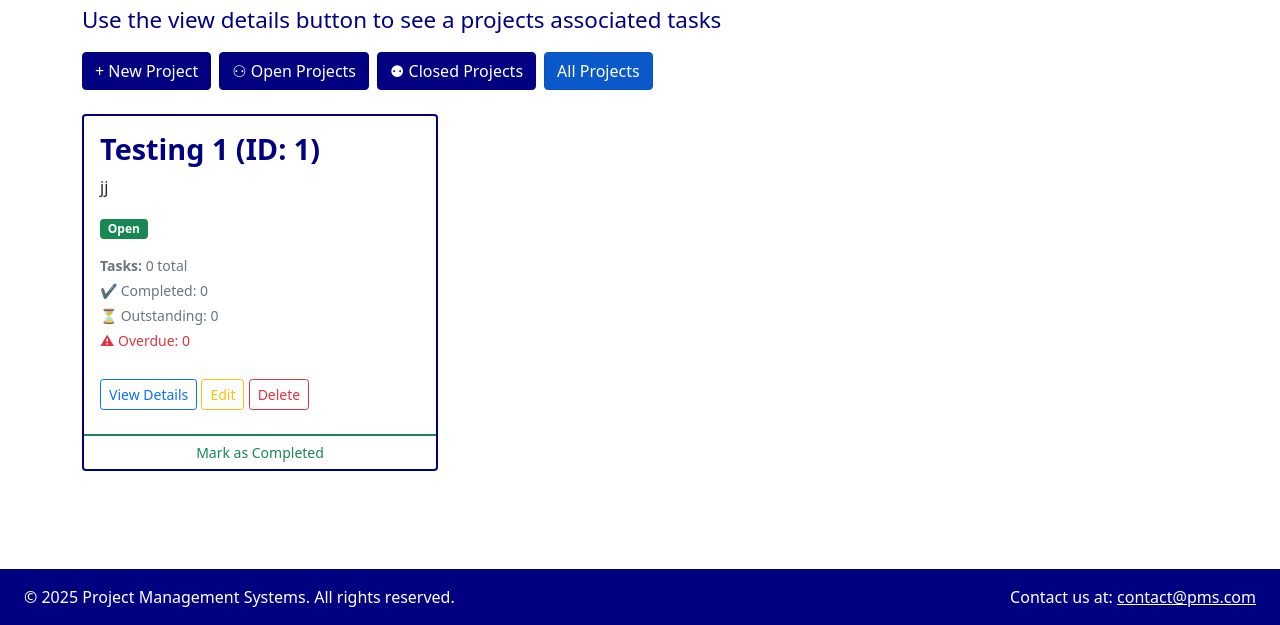
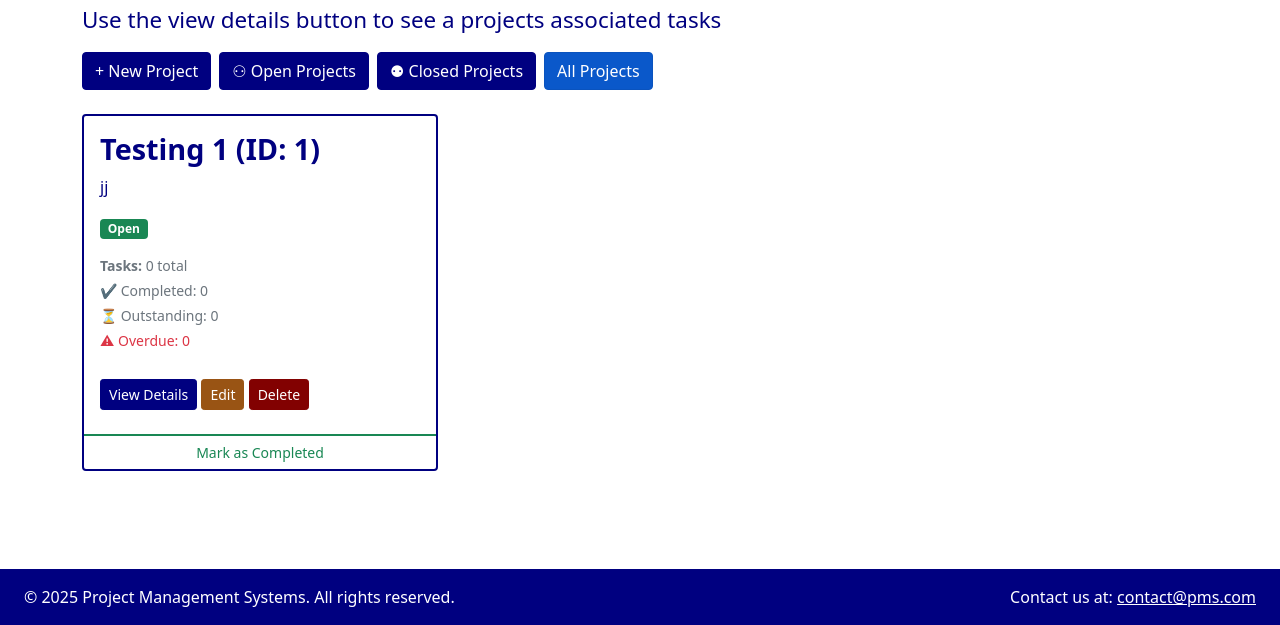
Before and after one commit to JSGREEN1129/web_application_diploma_project_3, a Django app: page /projects/ in a window 1280 px wide. Shown: the part 175-800 px from the top of the page. Run offline with Django 4.2, Linux system fonts and the light colour scheme; a user stored in the database is signed in; data comes from the database, SQL or seed files in the repository; data that the repository does not hold is empty; some libraries are stand-ins or nearby versions.

Commit message:
style buttons and text

```diff
--- a/projects/templates/projects/project_list.html
+++ b/projects/templates/projects/project_list.html
@@ -68,10 +68,10 @@
         </div>
 
         <div class="card-footer bg-transparent border-top-0">
-          <a href="{% url 'project_detail' project.id %}" class="btn btn-sm btn-outline-primary">View Details</a>
-          <a href="{% url 'project_edit' project.id %}" class="btn btn-sm btn-outline-warning">Edit</a>
+          <a href="{% url 'project_detail' project.id %}" class="btn btn-sm btn-primary">View Details</a>
+          <a href="{% url 'project_edit' project.id %}" class="btn btn-sm btn-edit">Edit</a>
           <!-- Delete Button triggers modal -->
-          <button type="button" class="btn btn-sm btn-outline-danger" data-bs-toggle="modal"
+          <button type="button" class="btn btn-sm btn-secondary" data-bs-toggle="modal"
             data-bs-target="#deleteProjectModal{{ project.id }}">
             Delete
           </button>
--- a/static/assets/stylesheets/components.css
+++ b/static/assets/stylesheets/components.css
@@ -23,27 +23,54 @@ h4 {
     color: #000080;
 }
 
+.card-text {
+    font-size: 1.0rem;
+    color: #000080;
+}
+
 /* Bootstrap buttons styles modified for better suitability */
 
 .btn-primary {
-    background-color: #000080; /* Colour change */
-    border-color: #000080; /* Border colour change */
+    background-color: #000080;
+    /* Colour change */
+    border-color: #000080;
+    /* Border colour change */
 }
 
 .btn-primary:hover {
-    background-color: #0018f9; /* Lighter shade on hover */
+    background-color: #0018f9;
+    /* Lighter shade on hover */
+    background-color: #0018f9;
+    /* Border colour change */
+
 }
 
 .btn-secondary {
-  background-color: #820101; /* Colour change */
-  border-color: #820101;
-  color: #f7f7f7;
+    background-color: #820101;
+    /* Colour change */
+    border-color: #820101;
 }
 
 .btn-secondary:hover {
-  background-color: #d60000; /* Lighter shade on hover */
-  border-color: #d60000;
+    background-color: #d60000;
+    /* Lighter shade on hover */
+    border-color: #d60000;
 }
+
+.btn-edit {
+    background-color: #995414;
+    border-color: #995414;
+    color: #ffffff;
+}
+
+.btn-edit:hover {
+    background-color: #e3730b;
+    border-color: #e3730b;
+    color: #ffffff;
+
+}
+
+/* Card taggle button styling for complete/re-open */
 
 .only-top-border {
     border-top: 2px solid;
```
